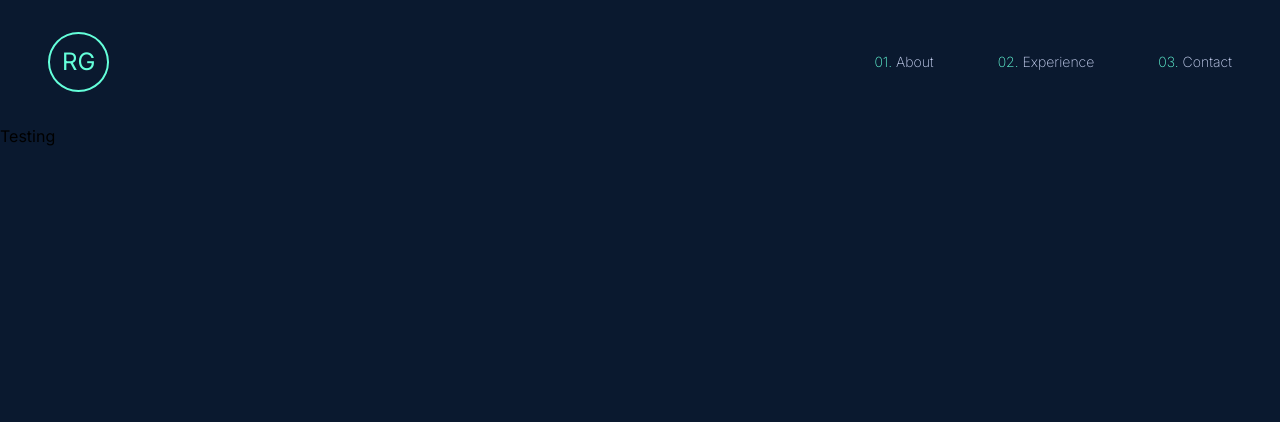
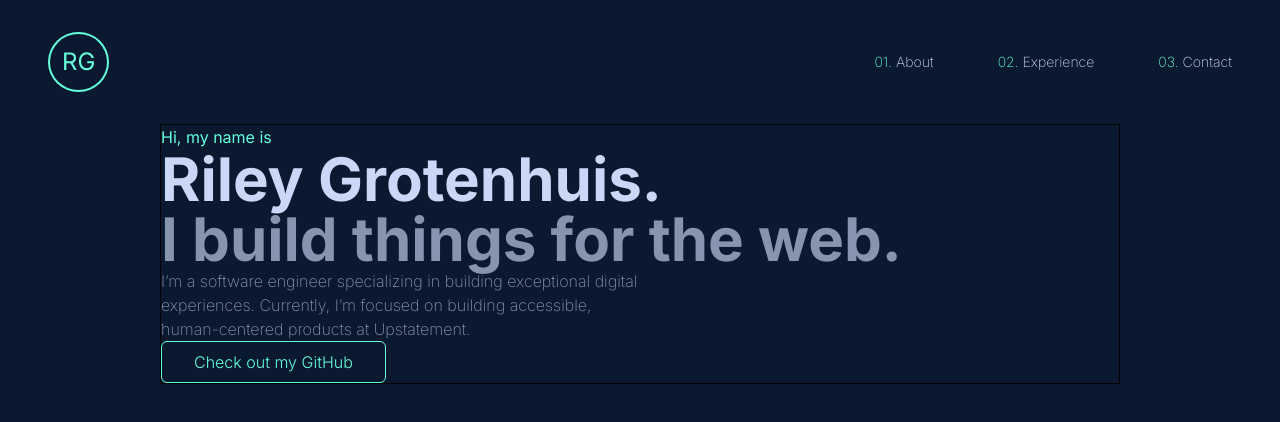
Before and after one commit to rileygrotenhuis/rileygrotenhuis.com, a Next.js app: page / in a window 1280 px wide. Shown: the top 422 px of the page. Built offline with nearby package versions, Linux system fonts and the light colour scheme.

Commit message:
feat: add basic content for hero section

```diff
--- a/src/app/page.js
+++ b/src/app/page.js
@@ -1,7 +1,9 @@
+import Hero from "@/components/Hero";
+
 export default function Home() {
   return (
-    <>
-      <h1>Testing</h1>
-    </>
+    <div className="w-5/6 md:w-3/4 mx-auto">
+      <Hero />
+    </div>
   );
 }
--- /dev/null
+++ b/src/components/Hero.js
@@ -0,0 +1,20 @@
+export default function Hero() {
+    return (
+        <div className="border">
+            <span className="text-primary">Hi, my name is</span>
+            <h1 className="text-text-primary text-6xl font-bold">Riley Grotenhuis.</h1>
+            <h2 className="text-text-secondary text-6xl font-bold">I build things for the web.</h2>
+            <p className="text-text-secondary font-extralight w-2/4">
+                I’m a software engineer specializing in building
+                exceptional digital experiences. Currently, I’m
+                focused on building accessible, human-centered
+                products at Upstatement.
+            </p>
+            <a href="https://github.com/rileygrotenhuis" target="__blank">
+                <button className="border border-primary px-8 py-2 text-primary font-light rounded-md">
+                    Check out my GitHub
+                </button>
+            </a>
+        </div>
+    )
+}
```
